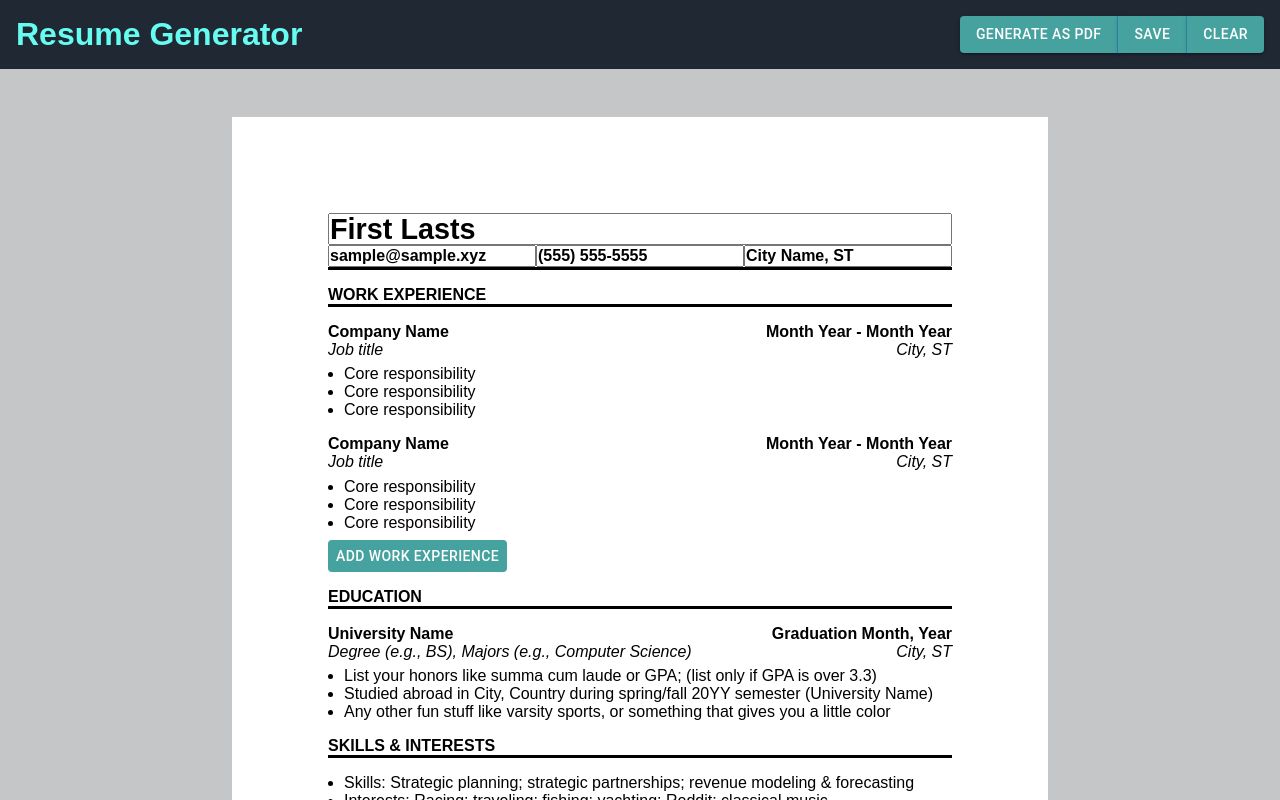
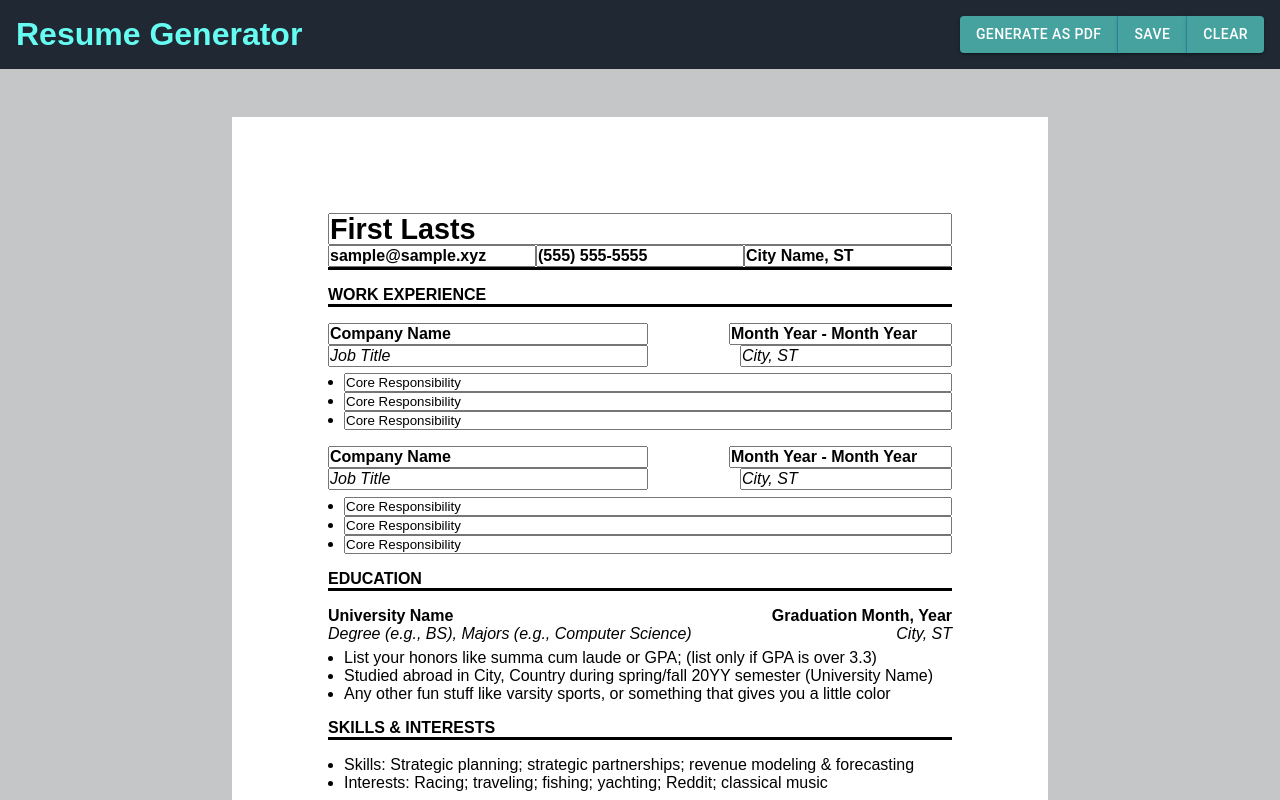
Before and after one commit to Centigrams/cv-project, a React (Create React App) app: page / in a window 1280 px wide. Both pictures are taken after a click on the button "EDIT". Shown: the top 800 px of the page. Built offline with nearby package versions, Linux system fonts and the light colour scheme.

Commit message:
Refactor input logic in Personal Info

```diff
--- a/src/Components/MainContent.js
+++ b/src/Components/MainContent.js
@@ -64,6 +64,8 @@ function MainContent() {
     workExperiencesArray, setWorkExperiencesArray,
   }), [workExperiencesArray]);
 
+  // TODO: Edit Mode Add Work Experience Buttons (on header maybe)
+  // IDEA: Replace hard coded section headers, and place buttons there when edit mode.
   return (
     <div className={styles.mainContainer}>
       <EditModeContext.Provider value={editModeValue}>
--- a/src/Components/WorkExperienceElement.js
+++ b/src/Components/WorkExperienceElement.js
@@ -1,25 +1,140 @@
-import React from 'react';
+import React, { useState } from 'react';
 import styles from '../Styles/resumeContent.module.css';
+import editStyles from '../Styles/editmode.module.css';
 
-function WorkExperienceElement() {
+function WorkExperienceElement({ experience, editMode }) {
   // TODO: On right click above component: Delete.
-  // TODO: WorkExperienceElement input fields.
+
+  const [workExperience, setWorkExperience] = useState({
+    companyName: experience.companyName,
+    jobTitle: experience.jobTitle,
+    tenure: experience.tenure,
+    location: experience.location,
+    firstCR: experience.firstCR,
+    secondCR: experience.secondCR,
+    thirdCR: experience.thirdCR,
+  });
+
+  const handleChangeInCompanyName = (e) => {
+    setWorkExperience((prevState) => ({
+      ...prevState,
+      companyName: e.target.value,
+    }));
+  };
+
+  const handleChangeInJobTitle = (e) => {
+    setWorkExperience((prevState) => ({
+      ...prevState,
+      jobTitle: e.target.value,
+    }));
+  };
+
+  const handleChangeInTenure = (e) => {
+    setWorkExperience((prevState) => ({
+      ...prevState,
+      tenure: e.target.value,
+    }));
+  };
+
+  const handleChangeInLocation = (e) => {
+    setWorkExperience((prevState) => ({
+      ...prevState,
+      location: e.target.value,
+    }));
+  };
+
+  const handleChangeInFirstCR = (e) => {
+    setWorkExperience((prevState) => ({
+      ...prevState,
+      firstCR: e.target.value,
+    }));
+  };
+
+  const handleChangeInSecondCR = (e) => {
+    setWorkExperience((prevState) => ({
+      ...prevState,
+      secondCR: e.target.value,
+    }));
+  };
+
+  const handleChangeInThirdCR = (e) => {
+    setWorkExperience((prevState) => ({
+      ...prevState,
+      thirdCR: e.target.value,
+    }));
+  };
+
+  if (editMode) {
+    return (
+      <div className={styles.resumeContent}>
+        <div className={styles.elementHeader}>
+          <div>
+            <input
+              onChange={handleChangeInCompanyName}
+              className={editStyles.institutionName}
+              value={workExperience.companyName}
+            />
+            <input
+              onChange={handleChangeInJobTitle}
+              className={editStyles.title}
+              value={workExperience.jobTitle}
+            />
+          </div>
+          <div className={styles.locationAndDuration}>
+            <input
+              onChange={handleChangeInTenure}
+              className={editStyles.duration}
+              value={workExperience.tenure}
+            />
+            <input
+              onChange={handleChangeInLocation}
+              className={editStyles.institutionAddress}
+              value={workExperience.location}
+            />
+          </div>
+        </div>
+        <ul className={styles.list}>
+          <li>
+            <input
+              onChange={handleChangeInFirstCR}
+              className={editStyles.listElement}
+              value={workExperience.firstCR}
+            />
+          </li>
+          <li>
+            <input
+              onChange={handleChangeInSecondCR}
+              className={editStyles.listElement}
+              value={workExperience.secondCR}
+            />
+          </li>
+          <li>
+            <input
+              onChange={handleChangeInThirdCR}
+              className={editStyles.listElement}
+              value={workExperience.thirdCR}
+            />
+          </li>
+        </ul>
+      </div>
+    );
+  }
   return (
     <div className={styles.resumeContent}>
       <div className={styles.elementHeader}>
         <div>
-          <h2 className={styles.institutionName}>Company Name</h2>
-          <h2 className={styles.title}>Job title</h2>
+          <h2 className={styles.institutionName}>{workExperience.companyName}</h2>
+          <h2 className={styles.title}>{workExperience.jobTitle}</h2>
         </div>
         <div className={styles.locationAndDuration}>
-          <h2 className={styles.duration}>Month Year - Month Year</h2>
-          <h2 className={styles.location}>City, ST</h2>
+          <h2 className={styles.duration}>{workExperience.tenure}</h2>
+          <h2 className={styles.location}>{workExperience.location}</h2>
         </div>
       </div>
       <ul className={styles.list}>
-        <li>Core responsibility</li>
-        <li>Core responsibility</li>
-        <li>Core responsibility</li>
+        <li>{workExperience.firstCR}</li>
+        <li>{workExperience.secondCR}</li>
+        <li>{workExperience.thirdCR}</li>
       </ul>
     </div>
   );
--- a/src/Components/WorkExperienceSection.js
+++ b/src/Components/WorkExperienceSection.js
@@ -1,39 +1,28 @@
 import React, { useContext } from 'react';
-import { v4 as uuidv4 } from 'uuid';
 import WorkExperienceElement from './WorkExperienceElement';
-import { EditModeContext, WorkExperiencesContext, WorkExperienceContext } from './MainContent';
-import CustomAddButtons from '../Styles/MUICustomStyledComponents/CustomAddButtons';
+import { EditModeContext, WorkExperiencesContext } from './MainContent';
 
 function WorkExperienceSection() {
   const { editMode } = useContext(EditModeContext);
-  const { workExperiencesArray, setWorkExperiencesArray } = useContext(WorkExperiencesContext);
-  const { workExperience, setWorkExperience } = useContext(WorkExperienceContext);
+  const { workExperiencesArray } = useContext(WorkExperiencesContext);
 
-  const addWorkExperience = () => {
-    setWorkExperiencesArray(workExperiencesArray.concat(workExperience));
-    setWorkExperience({
-      id: uuidv4(),
-      companyName: 'Company Name',
-      jobTitle: 'Job Title',
-      tenure: 'Month Year - Month Year',
-      location: 'City, ST',
-      firstCR: 'Core Responsibility',
-      secondCR: 'Core Responsibility',
-      thirdCR: 'Core Responsibility',
-    });
-  };
-
-  if (editMode) {
-    return (
-      <div>
-        { workExperiencesArray.map((experience) => <WorkExperienceElement key={experience.id} />)}
-        <CustomAddButtons onClick={addWorkExperience}>Add Work Experience</CustomAddButtons>
-      </div>
-    );
-  }
+  /**
+   * Placing the add buttons here and using the if (editMode) {...} logic
+   * will not save the changes made in the components. It is expected that it will also occur
+   * in the next few sections of the resume preview. The best implementation for now would be
+   * to render the "Add button" on the section headers instead if edit mode is true.
+   *
+   * TL;DR: Adding an "Add button" if editMode is true here will break the preview.
+   * */
   return (
     <div>
-      { workExperiencesArray.map((experience) => <WorkExperienceElement key={experience.id} />)}
+      {workExperiencesArray.map((experience) => (
+        <WorkExperienceElement
+          key={experience.id}
+          experience={experience}
+          editMode={editMode}
+        />
+      ))}
     </div>
   );
 }
--- a/src/Styles/editmode.module.css
+++ b/src/Styles/editmode.module.css
@@ -24,3 +24,22 @@
     font-weight: 800;
     width: calc(100% /3);
 }
+
+.institutionName, .duration {
+    font-size: 1rem;
+    font-weight: 800;
+}
+
+.institutionName, .title {
+    width: 20rem;
+}
+
+.title, .institutionAddress {
+    font-size: 1rem;
+    font-style: italic;
+    font-weight: lighter;
+}
+
+.listElement {
+    width: 100%;
+}
```
